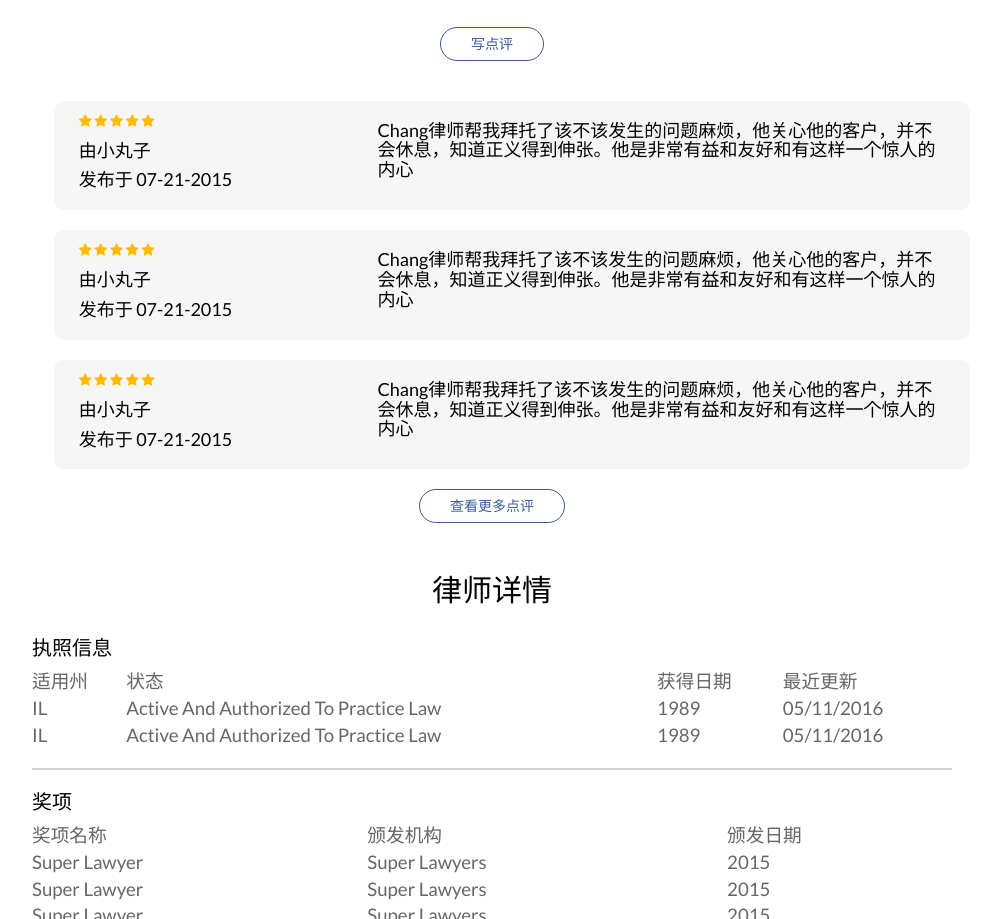
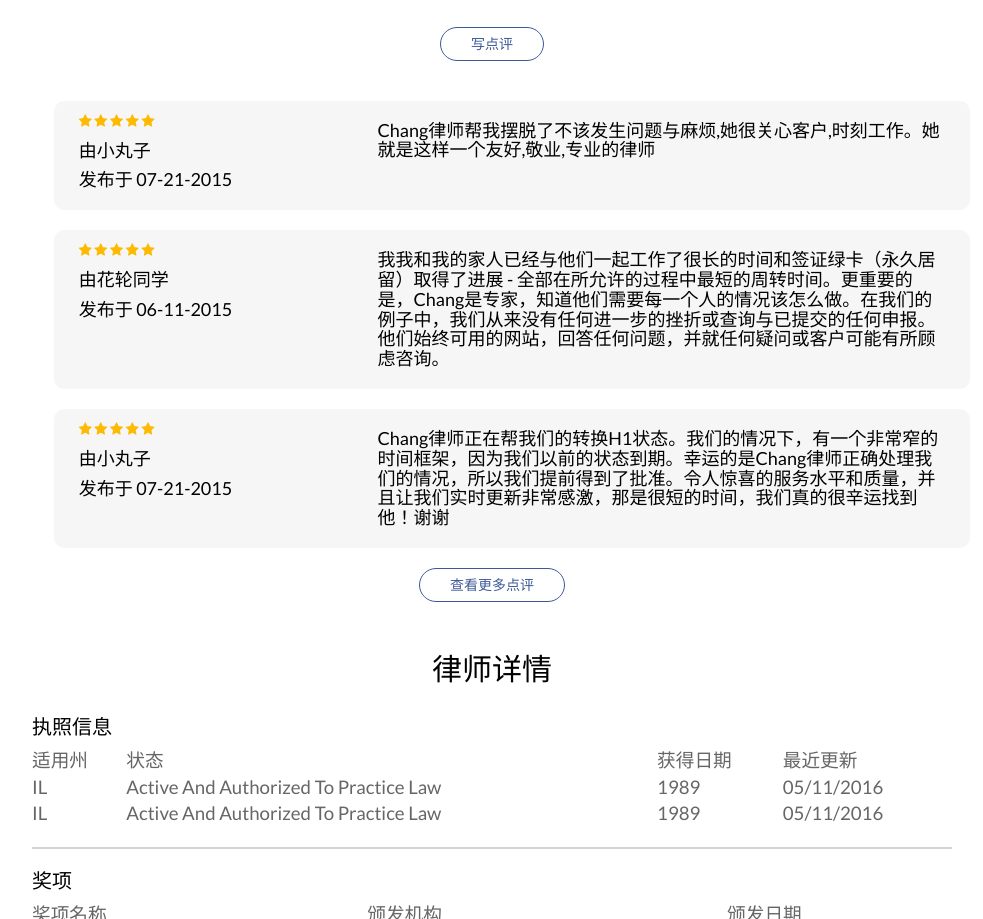
Before and after one commit to Pzzul/nyis-frontend-demo, a plain HTML site: page lawyer_profile.html in a window 1280 px wide. Shown: the part 846-1765 px from the top of the page, without its empty margins (148-1131 px from the left). Drawn offline with nearby package versions, Linux system fonts and the light colour scheme.

Commit message:
add review

```diff
--- a/lawyer_profile.html
+++ b/lawyer_profile.html
@@ -160,7 +160,25 @@
             <h4>发布于 <span>07-21-2015</span></h4>
           </div>
           <div class="col-md-8" style="text-align: left">
-            <h4>Chang律师帮我拜托了该不该发生的问题麻烦，他关心他的客户，并不会休息，知道正义得到伸张。他是非常有益和友好和有这样一个惊人的内心</h4>
+            <h4><span>Chang</span>律师帮我摆脱了不该发生问题与麻烦,她很关心客户,时刻工作。她就是这样一个友好,敬业,专业的律师</h4>
+          </div>
+        </div>
+      </li>
+      <li class="col-md-10 col-md-offset-1">
+        <div>
+          <div class="col-md-4" style="text-align: left">
+            <div>
+              <i class="fa fa-star"></i>
+              <i class="fa fa-star"></i>
+              <i class="fa fa-star"></i>
+              <i class="fa fa-star"></i>
+              <i class="fa fa-star"></i>
+            </div>
+            <h4>由<span>花轮同学</span></h4>
+            <h4>发布于 <span>06-11-2015</span></h4>
+          </div>
+          <div class="col-md-8" style="text-align: left">
+            <h4>我我和我的家人已经与他们一起工作了很长的时间和签证绿卡（永久居留）取得了进展 - 全部在所允许的过程中最短的周转时间。更重要的是，<span>Chang</span>是专家，知道他们需要每一个人的情况该怎么做。在我们的例子中，我们从来没有任何进一步的挫折或查询与已提交的任何申报。他们始终可用的网站，回答任何问题，并就任何疑问或客户可能有所顾虑咨询。</h4>
           </div>
         </div>
       </li>
@@ -178,25 +196,7 @@
             <h4>发布于 <span>07-21-2015</span></h4>
           </div>
           <div class="col-md-8" style="text-align: left">
-            <h4>Chang律师帮我拜托了该不该发生的问题麻烦，他关心他的客户，并不会休息，知道正义得到伸张。他是非常有益和友好和有这样一个惊人的内心</h4>
-          </div>
-        </div>
-      </li>
-      <li class="col-md-10 col-md-offset-1">
-        <div>
-          <div class="col-md-4" style="text-align: left">
-            <div>
-              <i class="fa fa-star"></i>
-              <i class="fa fa-star"></i>
-              <i class="fa fa-star"></i>
-              <i class="fa fa-star"></i>
-              <i class="fa fa-star"></i>
-            </div>
-            <h4>由<span>小丸子</span></h4>
-            <h4>发布于 <span>07-21-2015</span></h4>
-          </div>
-          <div class="col-md-8" style="text-align: left">
-            <h4>Chang律师帮我拜托了该不该发生的问题麻烦，他关心他的客户，并不会休息，知道正义得到伸张。他是非常有益和友好和有这样一个惊人的内心</h4>
+            <h4><span>Chang</span>律师正在帮我们的转换H1状态。我们的情况下，有一个非常窄的时间框架，因为我们以前的状态到期。幸运的是<span>Chang</span>律师正确处理我们的情况，所以我们提前得到了批准。令人惊喜的服务水平和质量，并且让我们实时更新非常感激，那是很短的时间，我们真的很辛运找到他！谢谢</h4>
           </div>
         </div>
       </li>
```
